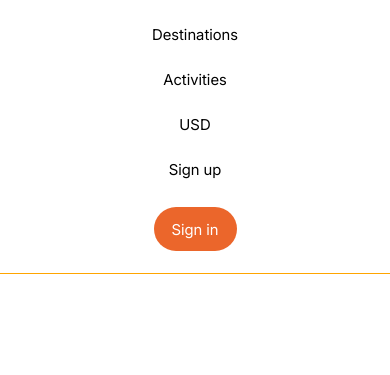
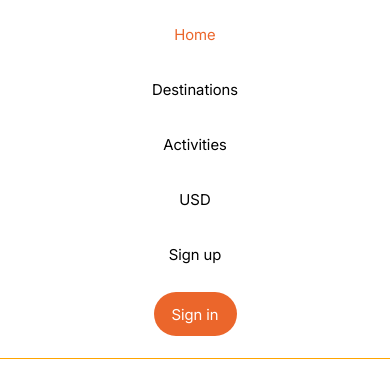
Before and after one commit to annabogomazova/viatours-website, a plain HTML site: page index.html in a window 390 px wide. Shown: the part 55-430 px from the top of the page. Drawn offline with Linux system fonts and the light colour scheme.

Commit message:
header dev

```diff
--- a/index.html
+++ b/index.html
@@ -18,6 +18,9 @@
             </div>
             <nav class="header__nav">
                 <ul class="header__menu">
+                    <li class="header__menu-item">
+                        <a class="header__menu-link link-orange" href="#">Home</a>
+                    </li>
                     <li class="header__menu-item">
                         <a class="header__menu-link" href="#">Destinations</a>
                     </li>
--- a/scss/_header.scss
+++ b/scss/_header.scss
@@ -21,8 +21,17 @@
     display: flex;
     align-items: center;
     justify-content: space-between;
-    gap: 60px;
+    gap: 40px;
     flex-wrap: wrap;
+  }
+  &__menu-link{
+    transition: color 0.3s;
+    &:hover{
+      color: $color-orange;
+    }
+  }
+  &__menu-link.link-orange{
+    color: #EB662B;
   }
   .header__btn{
     background: $color-orange;
--- a/scss/_media.scss
+++ b/scss/_media.scss
@@ -4,9 +4,17 @@
   }
 }
 @media (max-width: 806px) {
+  .header__inner{
+    gap: 10px;
+    display: flex;
+    justify-content: space-evenly;
+  }
 .header__menu{
-  gap: 30px;
+  gap: 40px;
 }
+  .header__btn{
+    display: none;
+  }
 }
 @media (max-width: 740px) {
   .header__inner{
@@ -19,7 +27,7 @@
     display: none;
   }
 }
-@media (max-width: 400px) {
+@media (max-width: 455px) {
   .header__menu{
     display: flex;
     flex-direction: column;
```
Also changed, not shown: css/main.css, scss/main.css, 2 other files.
